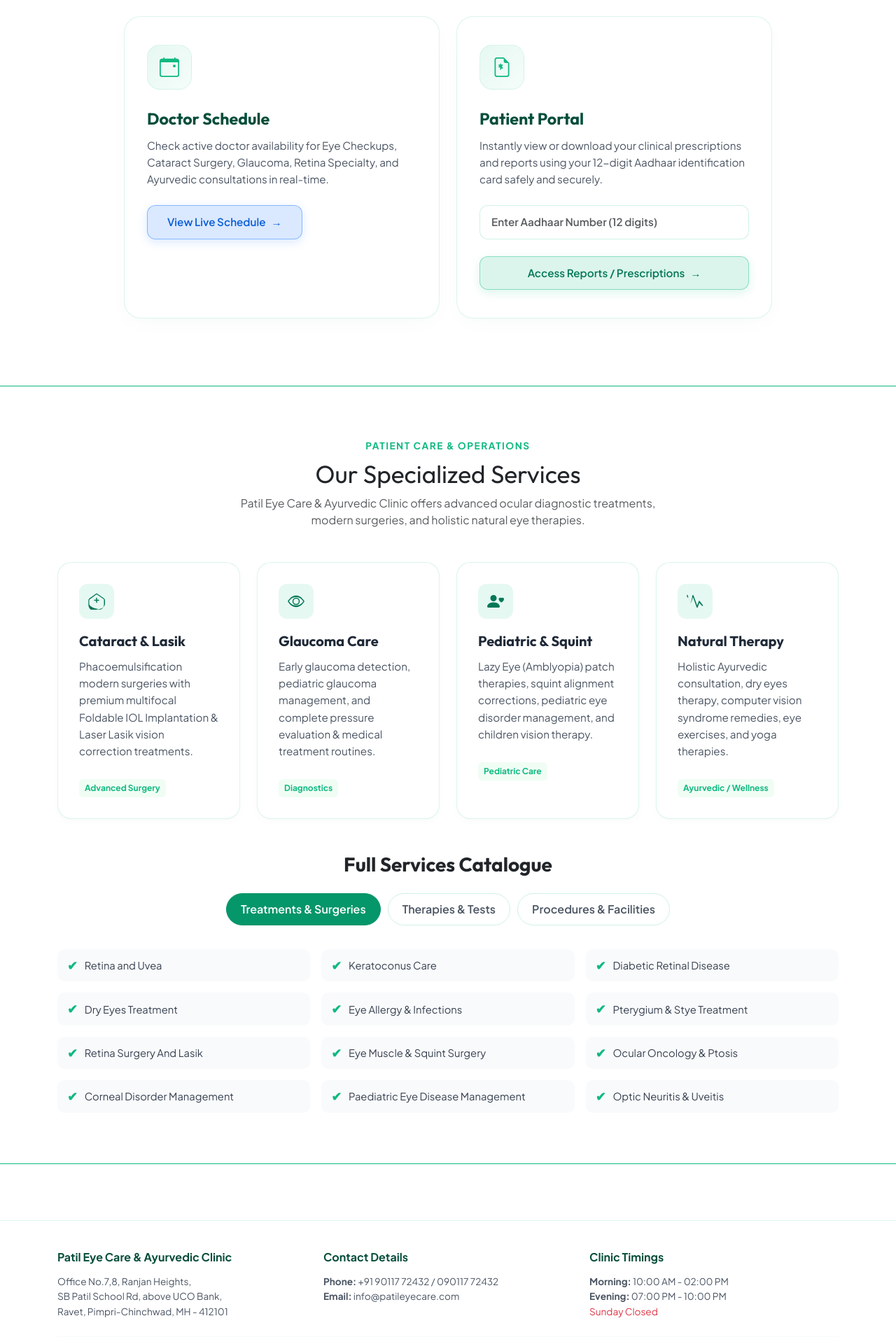
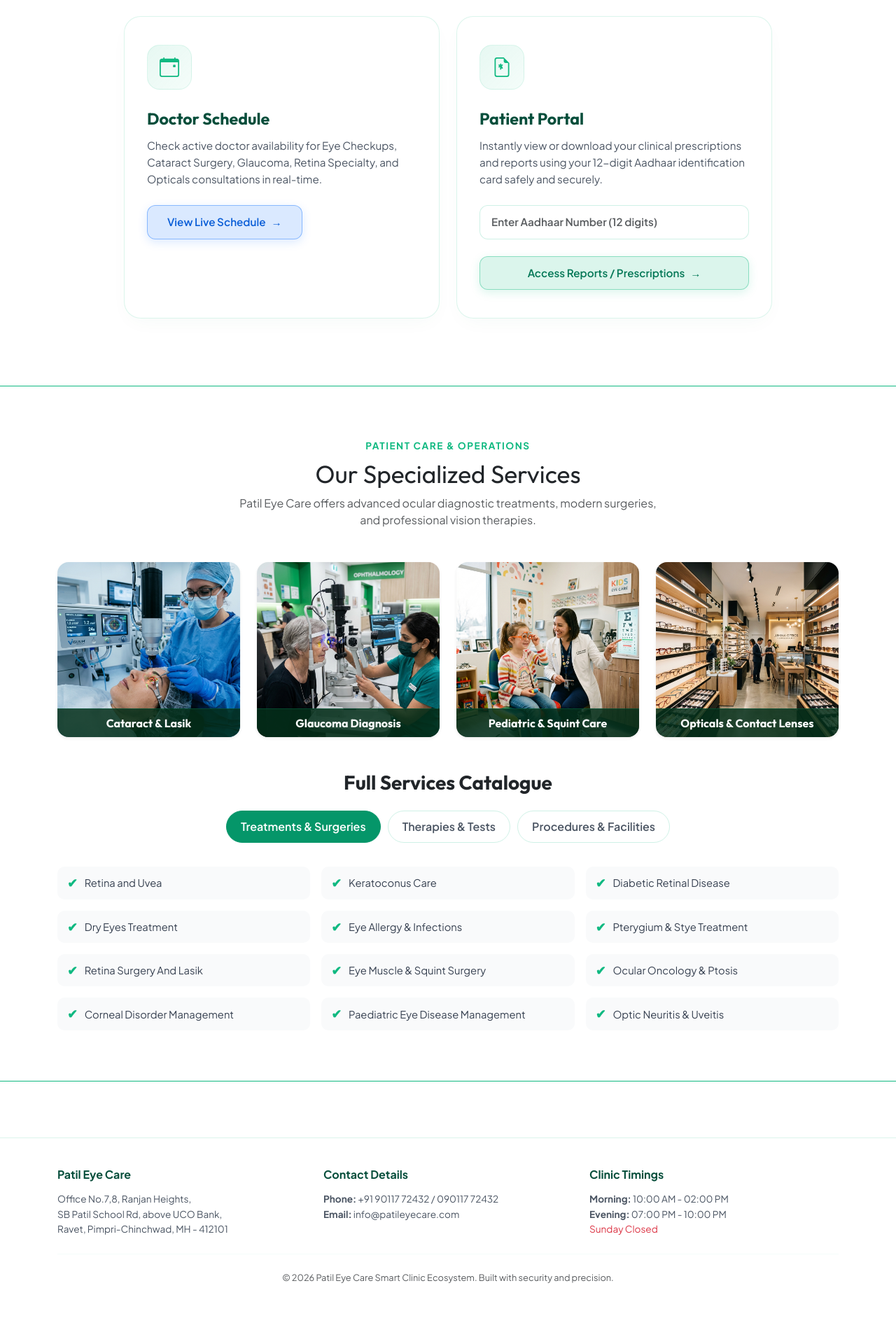
Before and after one commit to Shivamdadhich/Patil_Eye_Clinic, a Flask app: page / in a window 1280 px wide. Shown: the part 833-2753 px from the top of the page at 70% size. After the commit the page ends 2666 px from the top, so only its background shows below. Run offline with Flask 3, Linux system fonts and the light colour scheme; some libraries are stand-ins or nearby versions.

Commit message:
UI: Rebrand to pure eye clinic (remove Ayurvedic references), and replace services grid with clean hover-zoom photo cards with overlay titles and no description

```diff
--- a/templates/home.html
+++ b/templates/home.html
@@ -440,7 +440,7 @@
                         </svg>
                     </div>
                     <h3 class="card-heading">Doctor Schedule</h3>
-                    <p class="card-desc">Check active doctor availability for Eye Checkups, Cataract Surgery, Glaucoma, Retina Specialty, and Ayurvedic consultations in real-time.</p>
+                    <p class="card-desc">Check active doctor availability for Eye Checkups, Cataract Surgery, Glaucoma, Retina Specialty, and Opticals consultations in real-time.</p>
                     <a href="/schedule" class="btn btn-action btn-primary">
                         View Live Schedule <span>&rarr;</span>
                     </a>
@@ -477,62 +477,44 @@
             <div class="text-center mb-5">
                 <span class="text-success fw-bold text-uppercase tracking-wider" style="font-size: 0.85rem; letter-spacing: 1.5px;">Patient Care & Operations</span>
                 <h2 class="fw-extrabold text-dark mt-2" style="font-size: 2.2rem; font-family: 'Outfit', sans-serif;">Our Specialized Services</h2>
-                <p class="text-muted mx-auto mt-2" style="max-width: 600px; font-size: 1rem;">Patil Eye Care & Ayurvedic Clinic offers advanced ocular diagnostic treatments, modern surgeries, and holistic natural eye therapies.</p>
+                <p class="text-muted mx-auto mt-2" style="max-width: 600px; font-size: 1rem;">Patil Eye Care offers advanced ocular diagnostic treatments, modern surgeries, and professional vision therapies.</p>
             </div>
 
-            <!-- 4 Featured Visual Cards -->
+            <!-- 4 Featured Visual Photo Cards (No descriptions) -->
             <div class="row g-4 justify-content-center mb-5">
                 <div class="col-md-6 col-lg-3">
-                    <div class="service-card">
-                        <div class="service-icon-box">
-                            <svg xmlns="http://www.w3.org/2000/svg" width="24" height="24" fill="currentColor" class="bi bi-shield-plus" viewBox="0 0 16 16">
-                                <path d="M8.5 5a.5.5 0 0 0-1 0v1.5H6a.5.5 0 0 0 0 1h1.5V9a.5.5 0 0 0 1 0V7.5H10a.5.5 0 0 0 0-1H8.5z"/>
-                                <path d="M1.2 5.09a2.5 2.5 0 0 0-1 1.95v4a6.5 6.5 0 0 0 4.15 6A12 12 0 0 0 8 16a12 12 0 0 0 3.65-.86A6.5 6.5 0 0 0 16 11V7.04a2.5 2.5 0 0 0-1-1.95L8 .32zM8 1.32l6.8 4.72A1.5 1.5 0 0 1 15 7v4a5.5 5.5 0 0 1-3.5 5A11 11 0 0 1 8 15a11 11 0 0 1-3.5-1A5.5 5.5 0 0 1 1 11V7c0-.28.11-.55.3-.72z"/>
-                            </svg>
+                    <div class="position-relative overflow-hidden rounded-4 shadow-sm" style="height: 250px; transition: all 0.3s ease;">
+                        <img src="{{ url_for('static', filename='cataract_surgery.png') }}" class="w-100 h-100" style="object-fit: cover; transition: transform 0.4s ease;" onmouseover="this.style.transform='scale(1.08)'" onmouseout="this.style.transform='scale(1)'">
+                        <div class="position-absolute bottom-0 start-0 end-0 py-2 px-3 text-center text-white fw-bold" style="background: rgba(4, 47, 26, 0.85); font-family: 'Outfit', sans-serif; font-size: 1rem; border-top: 1px solid rgba(16, 185, 129, 0.2);">
+                            Cataract & Lasik
                         </div>
-                        <h4 class="service-title">Cataract & Lasik</h4>
-                        <p class="service-desc">Phacoemulsification modern surgeries with premium multifocal Foldable IOL Implantation & Laser Lasik vision correction treatments.</p>
-                        <span class="service-badge">Advanced Surgery</span>
                     </div>
                 </div>
 
                 <div class="col-md-6 col-lg-3">
-                    <div class="service-card">
-                        <div class="service-icon-box">
-                            <svg xmlns="http://www.w3.org/2000/svg" width="24" height="24" fill="currentColor" class="bi bi-eye" viewBox="0 0 16 16">
-                                <path d="M16 8s-3-5.5-8-5.5S0 8 0 8s3 5.5 8 5.5S16 8 16 8M1.173 8a13 13 0 0 1 1.66-2.043C4.12 4.668 5.88 4 8 4s3.88.668 5.168 1.957A13 13 0 0 1 14.828 8q-.086.13-.195.288c-.335.48-.83 1.12-1.465 1.755C11.879 11.332 10.119 12 8 12s-3.879-.668-5.168-1.957A13 13 0 0 1 1.172 8L1 8"/>
-                                <path d="M8 5.5a2.5 2.5 0 1 0 0 5 2.5 2.5 0 0 0 0-5M4.5 8a3.5 3.5 0 1 1 7 0 3.5 3.5 0 0 1-7 0"/>
-                            </svg>
+                    <div class="position-relative overflow-hidden rounded-4 shadow-sm" style="height: 250px; transition: all 0.3s ease;">
+                        <img src="{{ url_for('static', filename='glaucoma_testing.png') }}" class="w-100 h-100" style="object-fit: cover; transition: transform 0.4s ease;" onmouseover="this.style.transform='scale(1.08)'" onmouseout="this.style.transform='scale(1)'">
+                        <div class="position-absolute bottom-0 start-0 end-0 py-2 px-3 text-center text-white fw-bold" style="background: rgba(4, 47, 26, 0.85); font-family: 'Outfit', sans-serif; font-size: 1rem; border-top: 1px solid rgba(16, 185, 129, 0.2);">
+                            Glaucoma Diagnosis
                         </div>
-                        <h4 class="service-title">Glaucoma Care</h4>
-                        <p class="service-desc">Early glaucoma detection, pediatric glaucoma management, and complete pressure evaluation & medical treatment routines.</p>
-                        <span class="service-badge">Diagnostics</span>
                     </div>
                 </div>
 
                 <div class="col-md-6 col-lg-3">
-                    <div class="service-card">
-                        <div class="service-icon-box">
-                            <svg xmlns="http://www.w3.org/2000/svg" width="24" height="24" fill="currentColor" class="bi bi-person-heart" viewBox="0 0 16 16">
-                                <path d="M9 5a3 3 0 1 1-6 0 3 3 0 0 1 6 0Zm-9 8c0 1 1 1 1 1h10s1 0 1-1-1-4-6-4-6 3-6 4Zm13.5-8.09c1.387-1.425 4.855 1.07 0 4.277-4.854-3.207-1.387-5.702 0-4.276Z"/>
-                            </svg>
+                    <div class="position-relative overflow-hidden rounded-4 shadow-sm" style="height: 250px; transition: all 0.3s ease;">
+                        <img src="{{ url_for('static', filename='pediatric_eye_care.png') }}" class="w-100 h-100" style="object-fit: cover; transition: transform 0.4s ease;" onmouseover="this.style.transform='scale(1.08)'" onmouseout="this.style.transform='scale(1)'">
+                        <div class="position-absolute bottom-0 start-0 end-0 py-2 px-3 text-center text-white fw-bold" style="background: rgba(4, 47, 26, 0.85); font-family: 'Outfit', sans-serif; font-size: 1rem; border-top: 1px solid rgba(16, 185, 129, 0.2);">
+                            Pediatric & Squint Care
                         </div>
-                        <h4 class="service-title">Pediatric & Squint</h4>
-                        <p class="service-desc">Lazy Eye (Amblyopia) patch therapies, squint alignment corrections, pediatric eye disorder management, and children vision therapy.</p>
-                        <span class="service-badge">Pediatric Care</span>
                     </div>
                 </div>
 
                 <div class="col-md-6 col-lg-3">
-                    <div class="service-card">
-                        <div class="service-icon-box">
-                            <svg xmlns="http://www.w3.org/2000/svg" width="24" height="24" fill="currentColor" class="bi bi-activity" viewBox="0 0 16 16">
-                                <path fill-rule="evenodd" d="M6 2a.5.5 0 0 1 .47.33L10 12.036l1.53-4.22a.5.5 0 0 1 .817-.1l3 4a.5.5 0 0 1-.8.6L12 9.5 10.47 13.77a.5.5 0 0 1-.94 0L6 3.964 4.47 8.77a.5.5 0 0 1-.94 0L1.53 3.964l-.06.18a.5.5 0 0 1-.94 0L.03 2.18a.5.5 0 0 1 .94 0l.47 1.41L3.97 9.82 5.53 2.1a.5.5 0 0 1 .47-.1"/>
-                            </svg>
+                    <div class="position-relative overflow-hidden rounded-4 shadow-sm" style="height: 250px; transition: all 0.3s ease;">
+                        <img src="{{ url_for('static', filename='opticals_dispensary.png') }}" class="w-100 h-100" style="object-fit: cover; transition: transform 0.4s ease;" onmouseover="this.style.transform='scale(1.08)'" onmouseout="this.style.transform='scale(1)'">
+                        <div class="position-absolute bottom-0 start-0 end-0 py-2 px-3 text-center text-white fw-bold" style="background: rgba(4, 47, 26, 0.85); font-family: 'Outfit', sans-serif; font-size: 1rem; border-top: 1px solid rgba(16, 185, 129, 0.2);">
+                            Opticals & Contact Lenses
                         </div>
-                        <h4 class="service-title">Natural Therapy</h4>
-                        <p class="service-desc">Holistic Ayurvedic consultation, dry eyes therapy, computer vision syndrome remedies, eye exercises, and yoga therapies.</p>
-                        <span class="service-badge">Ayurvedic / Wellness</span>
                     </div>
                 </div>
             </div>
@@ -613,7 +595,7 @@
             <div class="row g-4 text-start">
                 <!-- Address Column -->
                 <div class="col-md-4">
-                    <div class="footer-title">Patil Eye Care & Ayurvedic Clinic</div>
+                    <div class="footer-title">Patil Eye Care</div>
                     <div class="footer-text">
                         Office No.7,8, Ranjan Heights,<br>
                         SB Patil School Rd, above UCO Bank,<br>
@@ -678,9 +660,9 @@
                     <button type="button" class="btn-close" data-bs-dismiss="modal" aria-label="Close"></button>
                 </div>
                 <div class="modal-body p-4" style="background: #f0fdf4;">
-                    <p class="fw-semibold text-success mb-2">Providing Trustworthy Eye & Ayurvedic Care Since Years</p>
+                    <p class="fw-semibold text-success mb-2">Providing Trustworthy Eye Care Since Years</p>
                     <p style="font-size: 0.95rem; color: #4b5563;">
-                        Patil Eye Care & Ayurvedic Clinic, located in Ravet, Pune, specializes in comprehensive vision checkups, advanced dry eye treatments, cataract surgery references, glaucoma therapy, and holistic Ayurvedic medicine consultations.
+                        Patil Eye Care Clinic, located in Ravet, Pune, specializes in comprehensive vision checkups, advanced dry eye treatments, cataract surgery references, glaucoma therapy, pediatric eye care, and professional opticals.
                     </p>
                     <p style="font-size: 0.95rem; color: #4b5563;">
                         Led by experienced specialists, our mission is to deliver clinical excellence combined with personalized care, ensuring patient comfort and health recovery in a welcoming environment.
```
Also changed, not shown: static/cataract_surgery.png (added), static/glaucoma_testing.png (added), static/opticals_dispensary.png (added), static/pediatric_eye_care.png (added).
